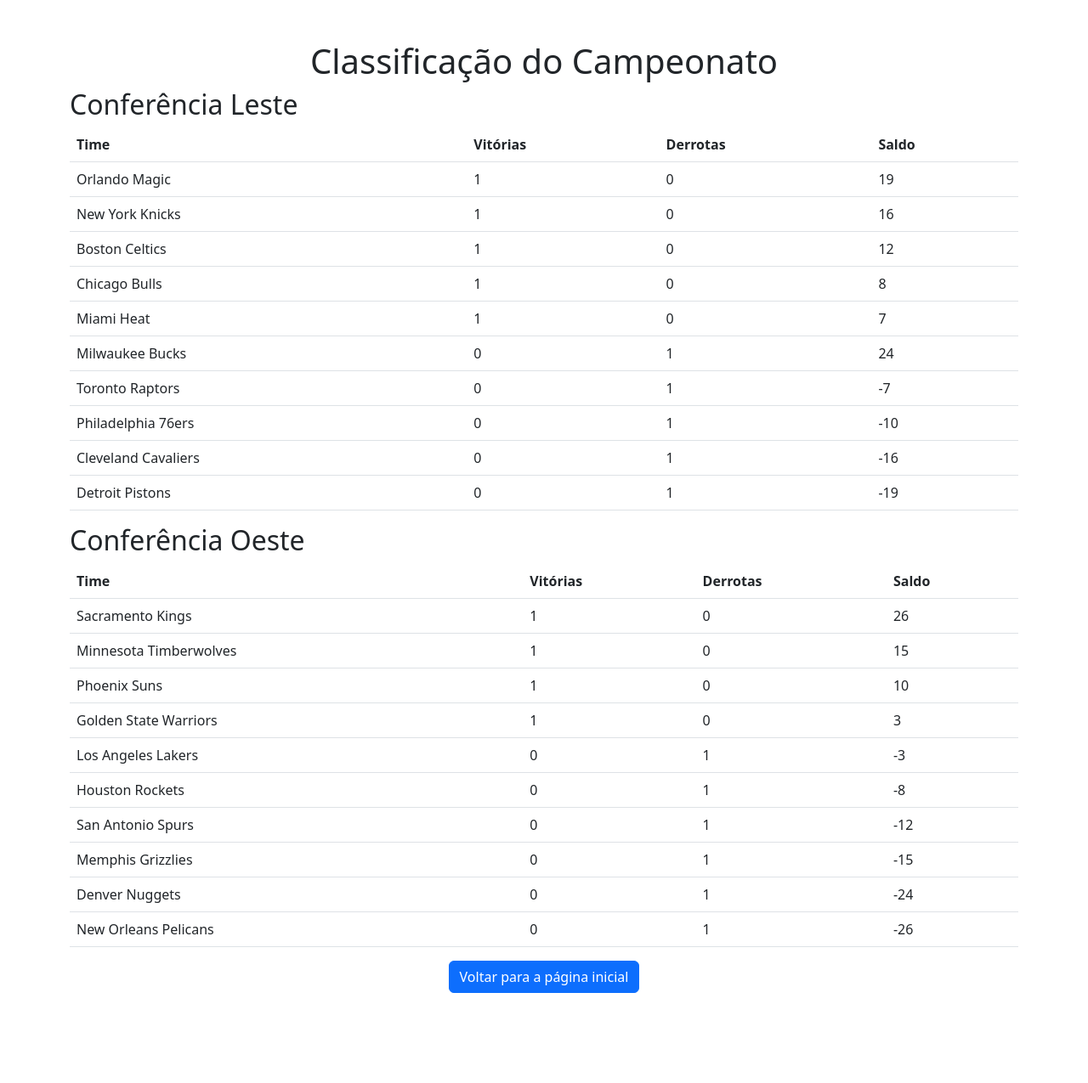
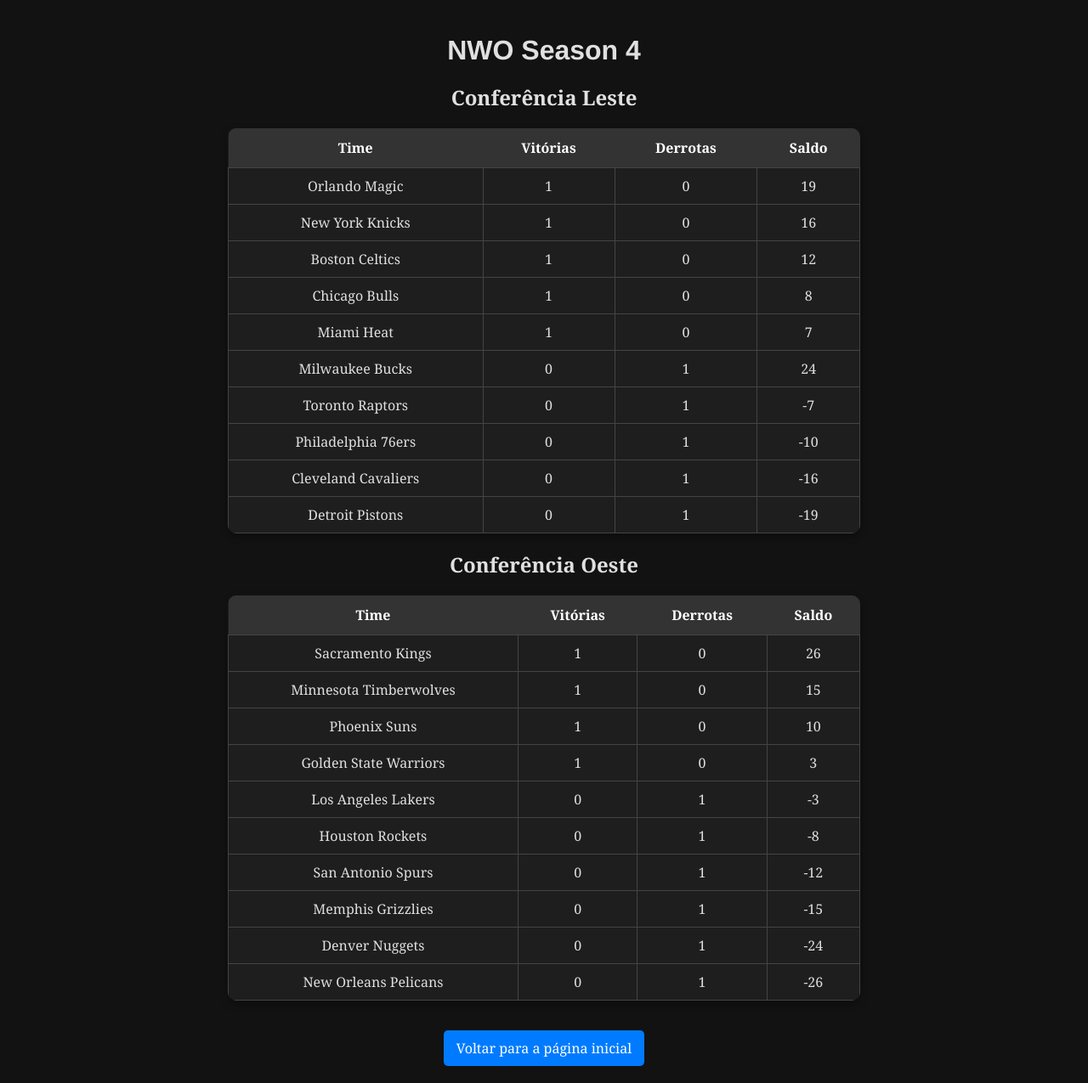
Before and after one commit to Tales-Piotrowski/NWO_project, a Flask app: page /classificacao in a window 1280 px wide. Shown: the whole page at 85% size. Before the commit the page ends 1169 px from the top, so only its background shows below. Run offline with Flask 3, Linux system fonts and the light colour scheme.

Commit message:
Update classificacao.html

```diff
--- a/templates/classificacao.html
+++ b/templates/classificacao.html
@@ -4,11 +4,11 @@
     <meta charset="UTF-8">
     <meta name="viewport" content="width=device-width, initial-scale=1">
     <title>Classificação</title>
-    <link rel="stylesheet" href="https://cdn.jsdelivr.net/npm/bootstrap@5.3.0/dist/css/bootstrap.min.css">
+    <link rel="stylesheet" href="{{ url_for('static', filename='style.css') }}">
 </head>
 <body>
     <div class="container mt-5">
-        <h1 class="text-center">Classificação do Campeonato</h1>
+        <h1 class="text-center">NWO Season 4</h1>
 
         <h2>Conferência Leste</h2>
         <table class="table">
```
